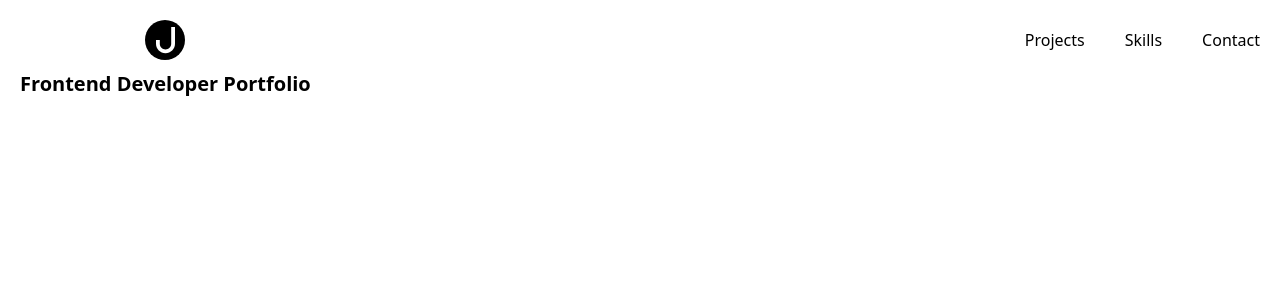
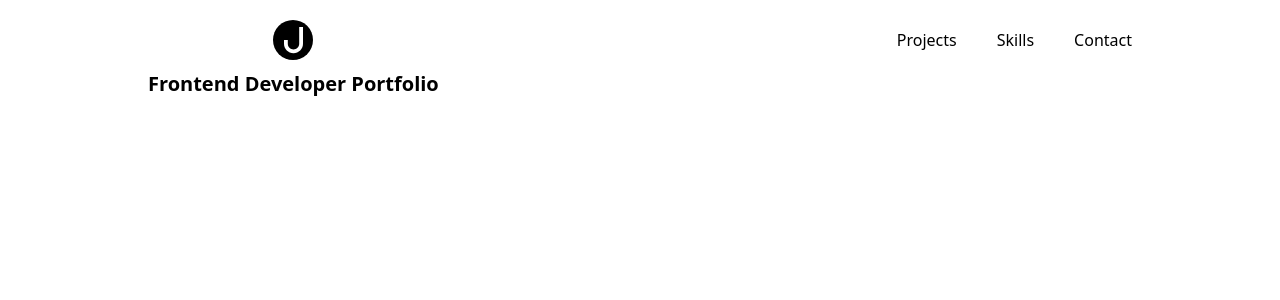
Before and after one commit to jonhenrikaavitsland/portfolio, a React (Vite) app: page / in a window 1280 px wide. Shown: the top 300 px of the page. Built offline with nearby package versions, Linux system fonts and the light colour scheme.

Commit message:
container large

```diff
--- a/src/components/Header/index.jsx
+++ b/src/components/Header/index.jsx
@@ -3,7 +3,7 @@
 
 export default function Header() {
   return (
-    <header className='flex justify-between p-5'>
+    <header className='flex justify-between p-5 lg:container mx-auto'>
       <Logo />
       <NavBar />
     </header>
```
